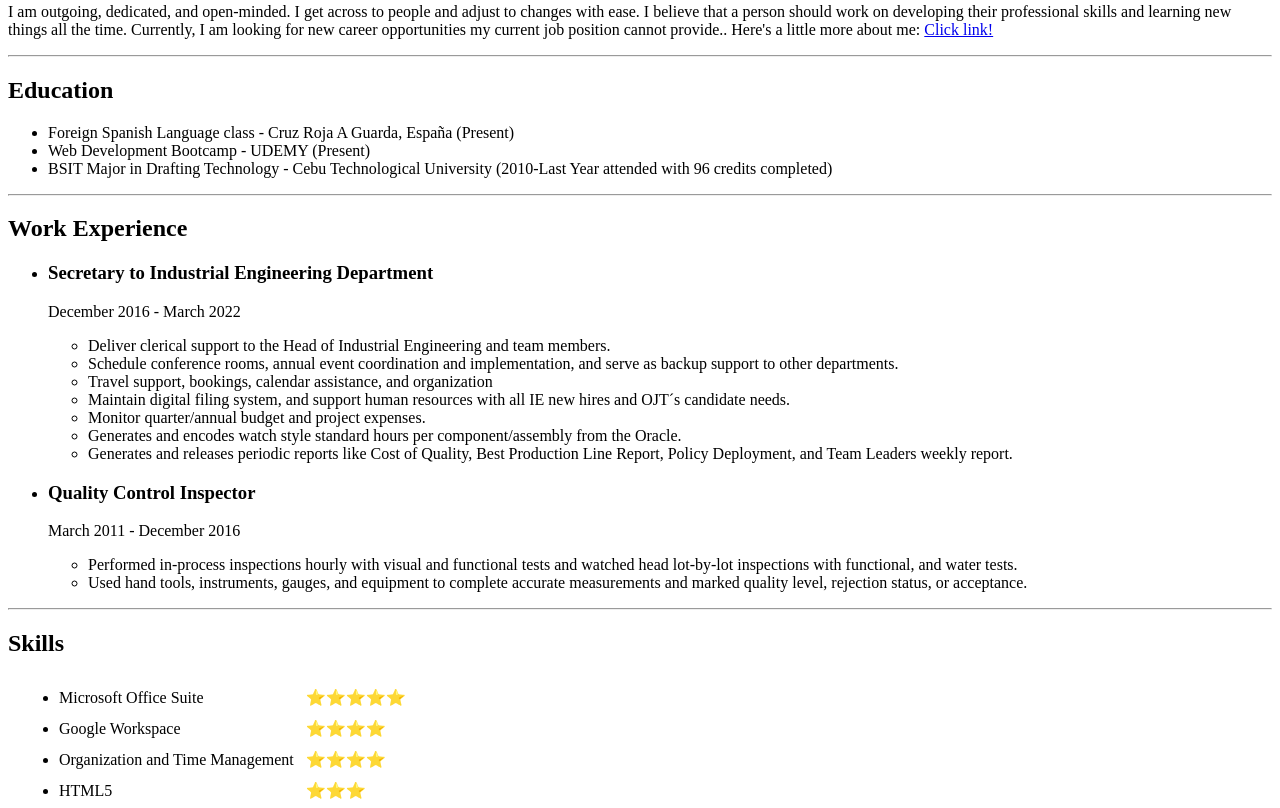
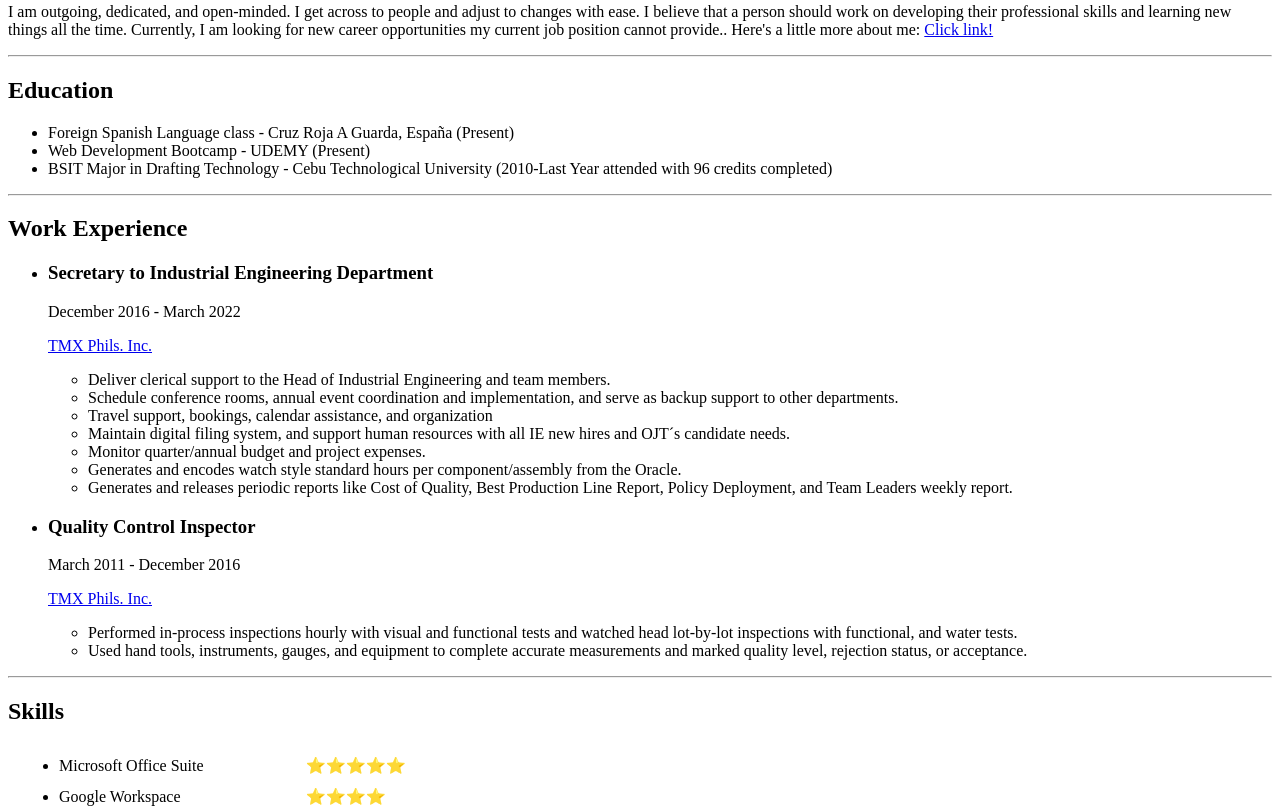
Before and after one commit to Manelynp/My-Resume, a plain HTML site: page index.html in a window 1280 px wide. Shown: the part 348-1156 px from the top of the page. Drawn offline with Linux system fonts and the light colour scheme.

Commit message:
update index.html

```diff
--- a/index.html
+++ b/index.html
@@ -21,6 +21,7 @@
         <ul>
             <li><h3>Secretary to Industrial Engineering Department</h3></li>
                 <p>December 2016 - March 2022</p>
+                <p><a href="https://goo.gl/maps/3zZz597dtprUXTP5A">TMX Phils. Inc.</a></p>
                 <ul>
                     <li>Deliver clerical support to the Head of Industrial Engineering and team members.</li>
                     <li>Schedule conference rooms, annual event coordination and implementation, and serve as backup support to other departments.</li>
@@ -32,6 +33,7 @@
                 </ul>
             <li><h3>Quality Control Inspector</h3></li>
                 <p>March 2011 - December 2016</p>
+                <p><a href="https://goo.gl/maps/3zZz597dtprUXTP5A">TMX Phils. Inc.</a></p>
                 <ul>
                     <li>Performed in-process inspections hourly with visual and functional tests and watched head lot-by-lot inspections with functional, and water tests.</li>
                     <li>Used hand tools, instruments, gauges, and equipment to complete accurate measurements and marked quality level, rejection status, or acceptance.</li>
```
